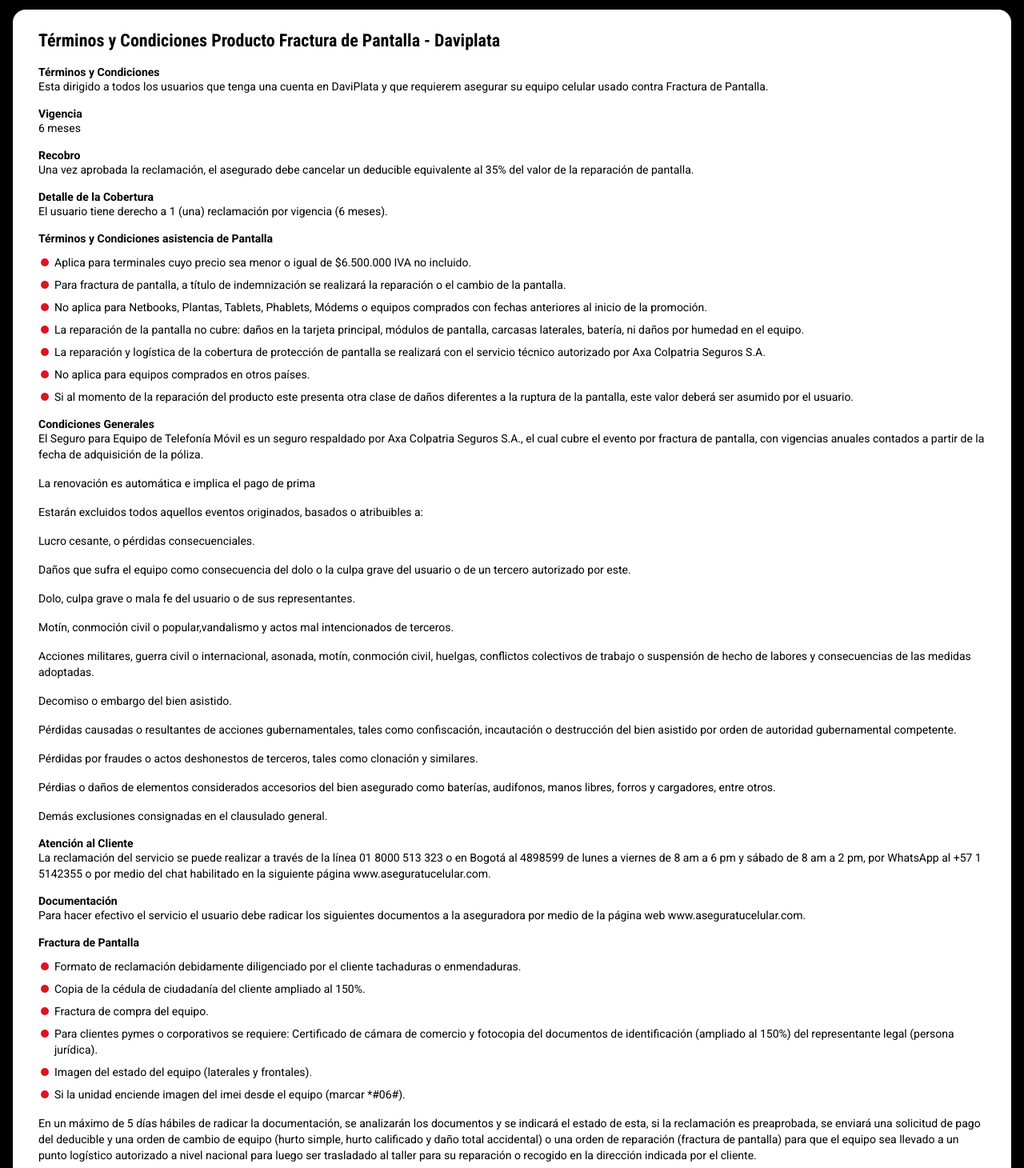
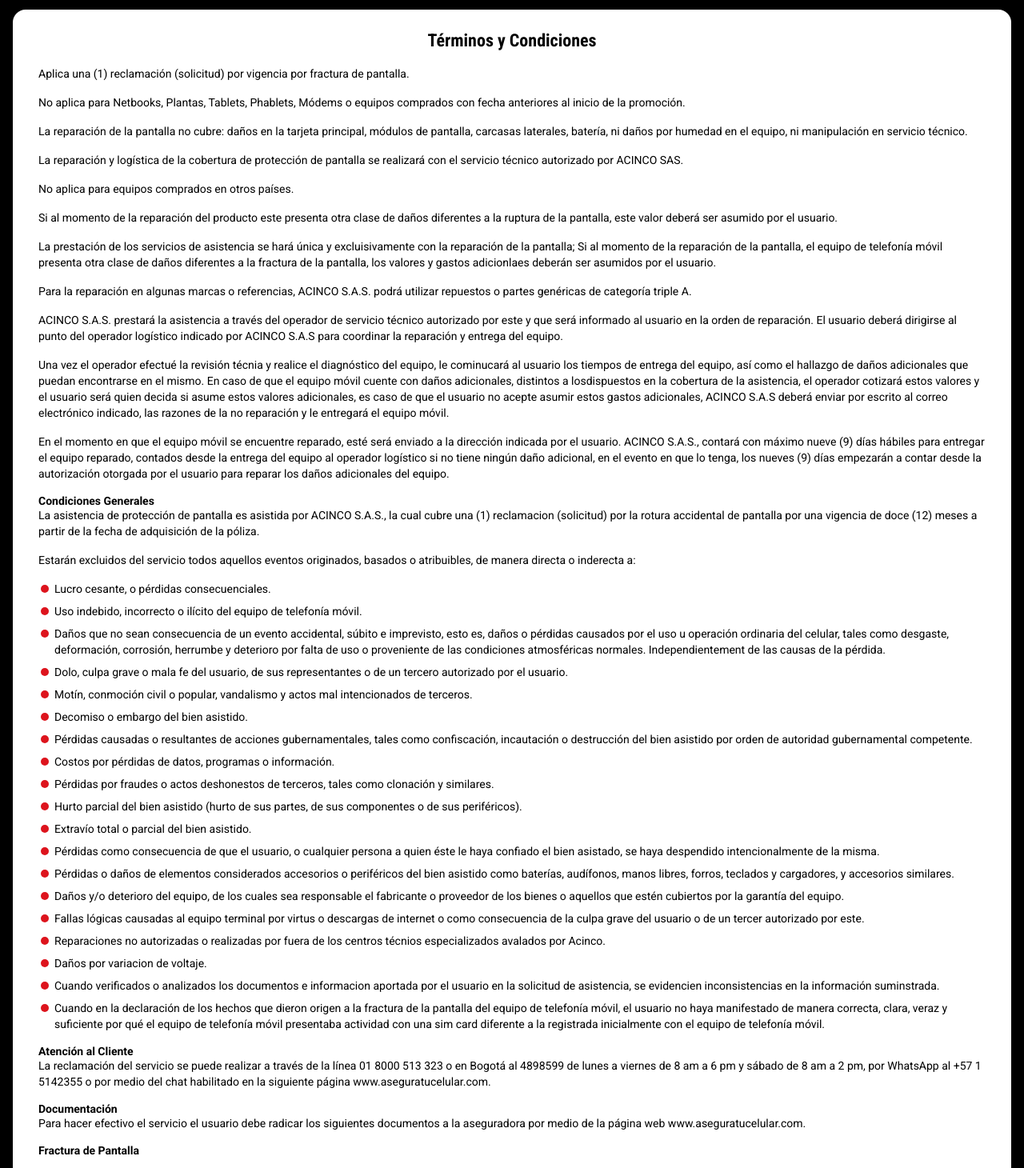
Before and after one commit to michael-eceleris/webview-daviplata, a React (Create React App) app: page /all-secure-terms-condition in a window 1280 px wide. Shown: the part 60-1520 px from the top of the page at 80% size. Built offline with nearby package versions, Linux system fonts and the light colour scheme.

Commit message:
feat: add terms and conditions in all secure page

```diff
--- a/src/pages/terms-conditions-all-secure/terms-conditions-all-secure-page.js
+++ b/src/pages/terms-conditions-all-secure/terms-conditions-all-secure-page.js
@@ -10,127 +10,206 @@ const TermsConditionsAllSecurePage = () => {
     <Container>
       <div className='relative col-span-full gap-2 mb-auto mt-auto pb-5'>
         <div className='bg-white rounded-2xl px-4 md:px-8 lg:px-8 py-6'>
-          <h1 className='mb-4'>
-            Términos y Condiciones Producto Fractura de Pantalla - Daviplata
-          </h1>
-          <h2>Términos y Condiciones</h2>
+          <h1 className='mb-4 text-center'>Términos y Condiciones</h1>
           <p className='text-1 mb-4'>
-            Esta dirigido a todos los usuarios que tenga una cuenta en DaviPlata
-            y que requierem asegurar su equipo celular usado contra Fractura de
-            Pantalla.
+            Aplica una (1) reclamación (solicitud) por vigencia por fractura de
+            pantalla.
           </p>
-          <h2>Vigencia</h2>
-          <p className='text-1 mb-4'>6 meses</p>
-          <h2>Recobro</h2>
           <p className='text-1 mb-4'>
-            Una vez aprobada la reclamación, el asegurado debe cancelar un
-            deducible equivalente al 35% del valor de la reparación de pantalla.
+            No aplica para Netbooks, Plantas, Tablets, Phablets, Módems o
+            equipos comprados con fecha anteriores al inicio de la promoción.
           </p>
-          <h2>Detalle de la Cobertura</h2>
           <p className='text-1 mb-4'>
-            El usuario tiene derecho a 1 (una) reclamación por vigencia (6
-            meses).
+            La reparación de la pantalla no cubre: daños en la tarjeta
+            principal, módulos de pantalla, carcasas laterales, batería, ni
+            daños por humedad en el equipo, ni manipulación en servicio técnico.
           </p>
-          <h2>Términos y Condiciones asistencia de Pantalla</h2>
+          <p className='text-1 mb-4'>
+            La reparación y logística de la cobertura de protección de pantalla
+            se realizará con el servicio técnico autorizado por ACINCO SAS.
+          </p>
+          <p className='text-1 mb-4'>
+            No aplica para equipos comprados en otros países.
+          </p>
+          <p className='text-1 mb-4'>
+            Si al momento de la reparación del producto este presenta otra clase
+            de daños diferentes a la ruptura de la pantalla, este valor deberá
+            ser asumido por el usuario.
+          </p>
+          <p className='text-1 mb-4'>
+            La prestación de los servicios de asistencia se hará única y
+            excluisivamente con la reparación de la pantalla; Si al momento de
+            la reparación de la pantalla, el equipo de telefonía móvil presenta
+            otra clase de daños diferentes a la fractura de la pantalla, los
+            valores y gastos adicionlaes deberán ser asumidos por el usuario.
+          </p>
+          <p className='text-1 mb-4'>
+            Para la reparación en algunas marcas o referencias, ACINCO S.A.S.
+            podrá utilizar repuestos o partes genéricas de categoría triple A.
+          </p>
+          <p className='text-1 mb-4'>
+            ACINCO S.A.S. prestará la asistencia a través del operador de
+            servicio técnico autorizado por este y que será informado al usuario
+            en la orden de reparación. El usuario deberá dirigirse al punto del
+            operador logístico indicado por ACINCO S.A.S para coordinar la
+            reparación y entrega del equipo.
+          </p>
+          <p className='text-1 mb-4'>
+            Una vez el operador efectué la revisión técnia y realice el
+            diagnóstico del equipo, le cominucará al usuario los tiempos de
+            entrega del equipo, así como el hallazgo de daños adicionales que
+            puedan encontrarse en el mismo. En caso de que el equipo móvil
+            cuente con daños adicionales, distintos a losdispuestos en la
+            cobertura de la asistencia, el operador cotizará estos valores y el
+            usuario será quien decida si asume estos valores adicionales, es
+            caso de que el usuario no acepte asumir estos gastos adicionales,
+            ACINCO S.A.S deberá enviar por escrito al correo electrónico
+            indicado, las razones de la no reparación y le entregará el equipo
+            móvil.
+          </p>
+          <p className='text-1 mb-4'>
+            En el momento en que el equipo móvil se encuentre reparado, esté
+            será enviado a la dirección indicada por el usuario. ACINCO S.A.S.,
+            contará con máximo nueve (9) días hábiles para entregar el equipo
+            reparado, contados desde la entrega del equipo al operador logístico
+            si no tiene ningún daño adicional, en el evento en que lo tenga, los
+            nueves (9) días empezarán a contar desde la autorización otorgada
+            por el usuario para reparar los daños adicionales del equipo.
+          </p>
+          <h2>Condiciones Generales</h2>
+          <p className='text-1 mb-4'>
+            La asistencia de protección de pantalla es asistida por ACINCO
+            S.A.S., la cual cubre una (1) reclamacion (solicitud) por la rotura
+            accidental de pantalla por una vigencia de doce (12) meses a partir
+            de la fecha de adquisición de la póliza.
+          </p>
+          <p className='text-1 mb-4'>
+            Estarán excluidos del servicio todos aquellos eventos originados,
+            basados o atribuibles, de manera directa o inderecta a:
+          </p>
           <ul className='list-daviplata ml-5 mt-3 mb-4'>
             <li className='li-daviplata'>
               <p className='text-1 mb-2'>
-                Aplica para terminales cuyo precio sea menor o igual de
-                $6.500.000 IVA no incluido.
+                Lucro cesante, o pérdidas consecuenciales.
               </p>
             </li>
             <li className='li-daviplata'>
               <p className='text-1 mb-2'>
-                Para fractura de pantalla, a título de indemnización se
-                realizará la reparación o el cambio de la pantalla.
+                Uso indebido, incorrecto o ilícito del equipo de telefonía
+                móvil.
               </p>
             </li>
             <li className='li-daviplata'>
               <p className='text-1 mb-2'>
-                No aplica para Netbooks, Plantas, Tablets, Phablets, Módems o
-                equipos comprados con fechas anteriores al inicio de la
-                promoción.
+                Daños que no sean consecuencia de un evento accidental, súbito e
+                imprevisto, esto es, daños o pérdidas causados por el uso u
+                operación ordinaria del celular, tales como desgaste,
+                deformación, corrosión, herrumbe y deterioro por falta de uso o
+                proveniente de las condiciones atmosféricas normales.
+                Independientement de las causas de la pérdida.
               </p>
             </li>
             <li className='li-daviplata'>
               <p className='text-1 mb-2'>
-                La reparación de la pantalla no cubre: daños en la tarjeta
-                principal, módulos de pantalla, carcasas laterales, batería, ni
-                daños por humedad en el equipo.
+                Dolo, culpa grave o mala fe del usuario, de sus representantes o
+                de un tercero autorizado por el usuario.
               </p>
             </li>
             <li className='li-daviplata'>
               <p className='text-1 mb-2'>
-                La reparación y logística de la cobertura de protección de
-                pantalla se realizará con el servicio técnico autorizado por Axa
-                Colpatria Seguros S.A.
+                Motín, conmoción civil o popular, vandalismo y actos mal
+                intencionados de terceros.
               </p>
             </li>
             <li className='li-daviplata'>
               <p className='text-1 mb-2'>
-                No aplica para equipos comprados en otros países.
+                Decomiso o embargo del bien asistido.
               </p>
             </li>
             <li className='li-daviplata'>
               <p className='text-1 mb-2'>
-                Si al momento de la reparación del producto este presenta otra
-                clase de daños diferentes a la ruptura de la pantalla, este
-                valor deberá ser asumido por el usuario.
+                Pérdidas causadas o resultantes de acciones gubernamentales,
+                tales como confiscación, incautación o destrucción del bien
+                asistido por orden de autoridad gubernamental competente.
+              </p>
+            </li>
+            <li className='li-daviplata'>
+              <p className='text-1 mb-2'>
+                Costos por pérdidas de datos, programas o información.
+              </p>
+            </li>
+            <li className='li-daviplata'>
+              <p className='text-1 mb-2'>
+                Pérdidas por fraudes o actos deshonestos de terceros, tales como
+                clonación y similares.
+              </p>
+            </li>
+            <li className='li-daviplata'>
+              <p className='text-1 mb-2'>
+                Hurto parcial del bien asistido (hurto de sus partes, de sus
+                componentes o de sus periféricos).
+              </p>
+            </li>
+            <li className='li-daviplata'>
+              <p className='text-1 mb-2'>
+                Extravío total o parcial del bien asistido.
+              </p>
+            </li>
+            <li className='li-daviplata'>
+              <p className='text-1 mb-2'>
+                Pérdidas como consecuencia de que el usuario, o cualquier
+                persona a quien éste le haya confiado el bien asistado, se haya
+                despendido intencionalmente de la misma.
+              </p>
+            </li>
+            <li className='li-daviplata'>
+              <p className='text-1 mb-2'>
+                Pérdidas o daños de elementos considerados accesorios o
+                periféricos del bien asistido como baterías, audífonos, manos
+                libres, forros, teclados y cargadores, y accesorios similares.
+              </p>
+            </li>
+            <li className='li-daviplata'>
+              <p className='text-1 mb-2'>
+                Daños y/o deterioro del equipo, de los cuales sea responsable el
+                fabricante o proveedor de los bienes o aquellos que estén
+                cubiertos por la garantía del equipo.
+              </p>
+            </li>
+            <li className='li-daviplata'>
+              <p className='text-1 mb-2'>
+                Fallas lógicas causadas al equipo terminal por virtus o
+                descargas de internet o como consecuencia de la culpa grave del
+                usuario o de un tercer autorizado por este.
+              </p>
+            </li>
+            <li className='li-daviplata'>
+              <p className='text-1 mb-2'>
+                Reparaciones no autorizadas o realizadas por fuera de los
+                centros técnios especializados avalados por Acinco.
+              </p>
+            </li>
+            <li className='li-daviplata'>
+              <p className='text-1 mb-2'>Daños por variacion de voltaje.</p>
+            </li>
+            <li className='li-daviplata'>
+              <p className='text-1 mb-2'>
+                Cuando verificados o analizados los documentos e informacion
+                aportada por el usuario en la solicitud de asistencia, se
+                evidencien inconsistencias en la información suminstrada.
+              </p>
+            </li>
+            <li className='li-daviplata'>
+              <p className='text-1 mb-2'>
+                Cuando en la declaración de los hechos que dieron origen a la
+                fractura de la pantalla del equipo de telefonía móvil, el
+                usuario no haya manifestado de manera correcta, clara, veraz y
+                suficiente por qué el equipo de telefonía móvil presentaba
+                actividad con una sim card diferente a la registrada
+                inicialmente con el equipo de telefonía móvil.
               </p>
             </li>
           </ul>
-          <h2>Condiciones Generales</h2>
-          <p className='text-1 mb-4'>
-            El Seguro para Equipo de Telefonía Móvil es un seguro respaldado por
-            Axa Colpatria Seguros S.A., el cual cubre el evento por fractura de
-            pantalla, con vigencias anuales contados a partir de la fecha de
-            adquisición de la póliza.
-          </p>
-          <p className='text-1 mb-4'>
-            La renovación es automática e implica el pago de prima
-          </p>
-          <p className='text-1 mb-4'>
-            Estarán excluidos todos aquellos eventos originados, basados o
-            atribuibles a:
-          </p>
-          <p className='text-1 mb-4'>
-            Lucro cesante, o pérdidas consecuenciales.
-          </p>
-          <p className='text-1 mb-4'>
-            Daños que sufra el equipo como consecuencia del dolo o la culpa
-            grave del usuario o de un tercero autorizado por este.
-          </p>
-          <p className='text-1 mb-4'>
-            Dolo, culpa grave o mala fe del usuario o de sus representantes.
-          </p>
-          <p className='text-1 mb-4'>
-            Motín, conmoción civil o popular,vandalismo y actos mal
-            intencionados de terceros.
-          </p>
-          <p className='text-1 mb-4'>
-            Acciones militares, guerra civil o internacional, asonada, motín,
-            conmoción civil, huelgas, conflictos colectivos de trabajo o
-            suspensión de hecho de labores y consecuencias de las medidas
-            adoptadas.
-          </p>
-          <p className='text-1 mb-4'>Decomiso o embargo del bien asistido.</p>
-          <p className='text-1 mb-4'>
-            Pérdidas causadas o resultantes de acciones gubernamentales, tales
-            como confiscación, incautación o destrucción del bien asistido por
-            orden de autoridad gubernamental competente.
-          </p>
-          <p className='text-1 mb-4'>
-            Pérdidas por fraudes o actos deshonestos de terceros, tales como
-            clonación y similares.
-          </p>
-          <p className='text-1 mb-4'>
-            Pérdias o daños de elementos considerados accesorios del bien
-            asegurado como baterías, audifonos, manos libres, forros y
-            cargadores, entre otros.
-          </p>
-          <p className='text-1 mb-4'>
-            Demás exclusiones consignadas en el clausulado general.
-          </p>
           <h2>Atención al Cliente</h2>
           <p className='text-1 mb-4'>
             La reclamación del servicio se puede realizar a través de la línea
@@ -149,9 +228,11 @@ const TermsConditionsAllSecurePage = () => {
           <ul className='list-daviplata ml-5 mt-3 mb-4'>
             <li className='li-daviplata'>
               <p className='text-1 mb-2'>
-                Formato de reclamación debidamente diligenciado por el cliente
-                tachaduras o enmendaduras.
+                Formato de solicitud debidamente diligenciado.
               </p>
+            </li>
+            <li className='li-daviplata'>
+              <p className='text-1 mb-2'>Factura de compra del equipo.</p>
             </li>
             <li className='li-daviplata'>
               <p className='text-1 mb-2'>
@@ -159,13 +240,9 @@ const TermsConditionsAllSecurePage = () => {
               </p>
             </li>
             <li className='li-daviplata'>
-              <p className='text-1 mb-2'>Fractura de compra del equipo.</p>
-            </li>
-            <li className='li-daviplata'>
               <p className='text-1 mb-2'>
-                Para clientes pymes o corporativos se requiere: Certificado de
-                cámara de comercio y fotocopia del documentos de identificación
-                (ampliado al 150%) del representante legal (persona jurídica).
+                Tres (3) fotos de la pantalla quebrada (desde un ángulo frontal,
+                lateral y posterior del equipo).
               </p>
             </li>
             <li className='li-daviplata'>
@@ -180,8 +257,8 @@ const TermsConditionsAllSecurePage = () => {
               </p>
             </li>
           </ul>
-          <p className='text-1 mb-2'>
-            En un máximo de 5 días hábiles de radicar la documentación, se
+          <p className='text-1 mb-4'>
+            En un máximo de (5) días hábiles de radicar la documentación, se
             analizarán los documentos y se indicará el estado de esta, si la
             reclamación es preaprobada, se enviará una solicitud de pago del
             deducible y una orden de cambio de equipo (hurto simple, hurto
@@ -190,6 +267,25 @@ const TermsConditionsAllSecurePage = () => {
             logístico autorizado a nivel nacional para luego ser trasladado al
             taller para su reparación o recogido en la dirección indicada por el
             cliente.
+          </p>
+          <p className='text-1 mb-4'>
+            Si por el contrario ACINCO S.A.S. da una respuesta negativa a la
+            reclamación, deberá notificarle al usuario por escrito vía correo
+            electrónico, las caulsaes de objeción para la prestación de la
+            asistencia.
+          </p>
+          <h2>Límite máximo de responsabilidad</h2>
+          <p className='text-1 mb-4'>
+            El valor comercial de reparación del cristal o display del equipo de
+            telefonía móvil, el cual variará dependiendo del modelo del equipo,
+            constituye la máxima responsabilidad de ACINCO S.A.S., en caso de
+            fractura de pantalla, y, en consecuencia, no será responsable por
+            los valores que excedan a esta, los cuales deberán ser asumidos por
+            el usuario.
+          </p>
+          <p className='text-1 mb-2'>
+            El valor de la reparación variará dependiendo del modelo del equipo
+            de telefonía móvil.
           </p>
         </div>
         <div className='absolute btn--active__out'>
```
